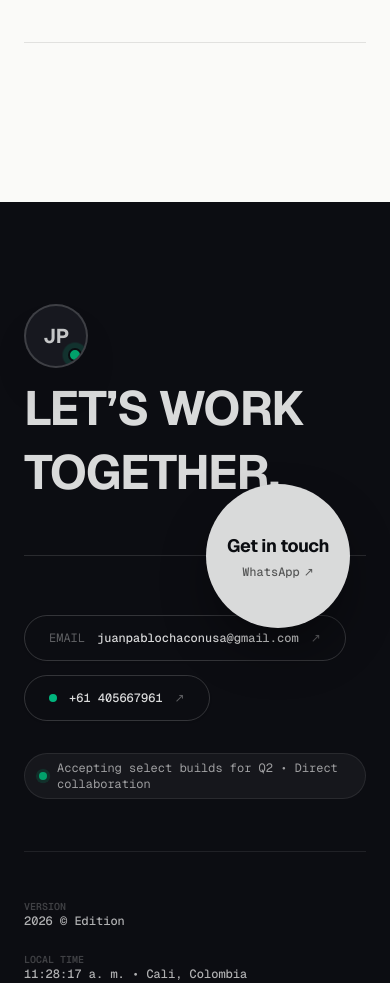
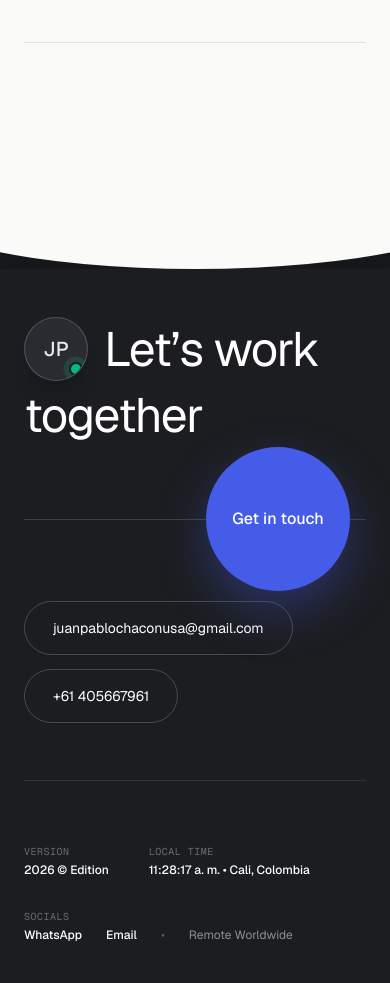
Before and after one commit to Juanpa571/portfolio, a React (Vite) app: page / in a window 390 px wide. Shown: the part 3520-4503 px from the top of the page. Built offline with nearby package versions, Linux system fonts and the light colour scheme.

Commit message:
feat(footer): exact Dennis Snellenberg architecture with animated collapsing white curve, cobalt magnetic button and refined typography

```diff
--- a/src/components/layout/Footer.tsx
+++ b/src/components/layout/Footer.tsx
@@ -8,65 +8,39 @@ gsap.registerPlugin(ScrollTrigger);
 
 export const Footer: React.FC = () => {
   const liveTime = useLiveTime(siteConfig.profile.timezone);
-  const containerRef = useRef<HTMLElement | null>(null);
-  const pathRef = useRef<SVGPathElement | null>(null);
-  const contentRef = useRef<HTMLDivElement | null>(null);
+  const footerRef = useRef<HTMLElement | null>(null);
+  const curveRef = useRef<HTMLDivElement | null>(null);
   const buttonRef = useRef<HTMLAnchorElement | null>(null);
 
   useEffect(() => {
-    if (!containerRef.current) return;
+    if (!curveRef.current || !footerRef.current) return;
 
     const ctx = gsap.context(() => {
-      // Dennis Snellenberg dynamic curved horizon morph
-      if (pathRef.current) {
-        ScrollTrigger.create({
-          trigger: containerRef.current,
+      // Dennis Snellenberg dynamic curved transition:
+      // When entering the viewport, the white rounded shape arches down into the dark section.
+      // As the user scrolls down, the white curve shrinks from 130px to 0px, flattening out completely.
+      gsap.to(curveRef.current, {
+        height: 0,
+        ease: 'none',
+        scrollTrigger: {
+          trigger: footerRef.current,
           start: 'top bottom',
-          end: 'top 25%',
+          end: 'top 15%',
           scrub: true,
-          onUpdate: (self) => {
-            // self.progress goes from 0 to 1
-            // at progress 0: curve arches upwards with peak at 0
-            // at progress 1: curve flattens completely to 120
-            const curveY = 120 * (1 - self.progress);
-            pathRef.current?.setAttribute(
-              'd',
-              `M0,120 Q720,${curveY.toFixed(1)} 1440,120 L1440,120 L0,120 Z`
-            );
         },
       });
-      }
-
-      // Parallax lift for the inner content
-      if (contentRef.current) {
-        gsap.fromTo(
-          contentRef.current,
-          { y: 70, opacity: 0.85 },
-          {
-            y: 0,
-            opacity: 1,
-            ease: 'power2.out',
-            scrollTrigger: {
-              trigger: containerRef.current,
-              start: 'top 90%',
-              end: 'top 20%',
-              scrub: 0.6,
-            },
-          }
-        );
-      }
-    }, containerRef);
+    }, footerRef);
 
     return () => ctx.revert();
   }, []);
 
-  // Snellenberg-Style Magnetic Hover for the big circular CTA button
+  // Snellenberg Magnetic Hover on Circular Action Button
   const handleMouseMove = (e: React.MouseEvent<HTMLAnchorElement>) => {
     if (!buttonRef.current) return;
     const rect = buttonRef.current.getBoundingClientRect();
     const x = e.clientX - (rect.left + rect.width / 2);
     const y = e.clientY - (rect.top + rect.height / 2);
-    buttonRef.current.style.transform = `translate3d(${x * 0.28}px, ${y * 0.28}px, 0) scale(1.04)`;
+    buttonRef.current.style.transform = `translate3d(${x * 0.32}px, ${y * 0.32}px, 0) scale(1.05)`;
   };
 
   const handleMouseLeave = () => {
@@ -77,70 +51,62 @@ export const Footer: React.FC = () => {
   return (
     <footer
       id="contact"
-      ref={containerRef}
-      className="relative bg-[#0c0d12] text-white overflow-hidden min-h-screen flex flex-col justify-between select-none"
+      ref={footerRef}
+      className="relative bg-[#1c1d20] text-white min-h-screen flex flex-col justify-between overflow-hidden select-none"
     >
-      {/* 1. Dennis Snellenberg Signature Curved Horizon Bridge */}
-      <div className="relative w-full overflow-hidden leading-none -mt-px pointer-events-none bg-[#fafaf8]">
-        <svg
-          viewBox="0 0 1440 120"
-          fill="none"
-          preserveAspectRatio="none"
-          className="w-full h-16 sm:h-24 md:h-32 lg:h-36 text-[#0c0d12] fill-current block"
-        >
-          <path
-            ref={pathRef}
-            d="M0,120 Q720,0 1440,120 L1440,120 L0,120 Z"
+      {/* 1. Dennis Snellenberg Dynamic White Curve Transition */}
+      <div className="relative w-full overflow-hidden bg-[#1c1d20] pointer-events-none z-10">
+        <div
+          ref={curveRef}
+          className="w-[150%] -left-[25%] relative bg-[#fafaf8] rounded-b-[50%] shadow-[0_35px_50px_rgba(0,0,0,0.22)] will-change-[height]"
+          style={{ height: '130px' }}
         />
-        </svg>
       </div>
 
-      {/* 2. Full-Viewport Monumental Workspace */}
+      {/* 2. Full-Viewport Immersive Section */}
+      <div className="max-w-[1500px] w-full mx-auto px-6 sm:px-14 lg:px-20 pt-10 sm:pt-16 lg:pt-24 pb-10 sm:pb-14 flex-1 flex flex-col justify-between">
+
+        {/* Top: Avatar + "Let's work together" Headline */}
+        <div className="flex justify-between items-start pt-2">
+          <div className="space-y-3 sm:space-y-5">
+            <div className="flex items-center gap-4 sm:gap-7 lg:gap-8">
+
+              {/* Circular Avatar / Headshot container */}
               <div
-        ref={contentRef}
-        className="max-w-[1400px] w-full mx-auto px-6 sm:px-12 lg:px-16 pt-8 sm:pt-14 lg:pt-20 pb-8 sm:pb-12 flex-1 flex flex-col justify-between will-change-transform"
-      >
-        {/* Top Header: Avatar + Monumental Headline */}
-        <div className="space-y-4 sm:space-y-6">
-          <div className="flex items-center justify-between">
-            <div className="flex items-center gap-4 sm:gap-7 lg:gap-9 flex-wrap">
-
-              {/* Circular Avatar Container (Portrait Structural Placeholder) */}
-              <div
-                className="w-16 h-16 sm:w-24 sm:h-24 lg:w-28 lg:h-28 rounded-full overflow-hidden bg-[#1a1b23] border-2 border-white/20 shrink-0 relative flex items-center justify-center font-display font-bold text-xl sm:text-2xl text-white/90 shadow-2xl group cursor-pointer"
-                title="Juan Pablo Chacón — Creative Engineer"
+                className="w-16 h-16 sm:w-22 sm:h-22 lg:w-26 lg:h-26 rounded-full overflow-hidden bg-[#2a2b30] border border-white/20 shrink-0 relative flex items-center justify-center text-white/90 font-display font-medium text-xl sm:text-2xl shadow-xl group cursor-pointer"
+                title="Juan Pablo Chacón"
                 data-interactive
               >
-                <span className="tracking-tight">JP</span>
-                {/* Solitary Emerald Vitality Beacon */}
+                <span>JP</span>
+                {/* Solitary Vitality Beacon */}
                 <span className="absolute bottom-1 right-1 sm:bottom-1.5 sm:right-1.5 flex h-3.5 w-3.5">
                   <span className="animate-ping absolute inline-flex h-full w-full rounded-full bg-emerald-400 opacity-75"></span>
-                  <span className="relative inline-flex rounded-full h-3.5 w-3.5 bg-emerald-500 border-2 border-[#0c0d12]"></span>
+                  <span className="relative inline-flex rounded-full h-3.5 w-3.5 bg-emerald-500 border-2 border-[#1c1d20]"></span>
                 </span>
               </div>
 
-              <h2 className="text-5xl sm:text-7xl md:text-8xl lg:text-[7.5vw] font-bold font-display tracking-tight text-white leading-none uppercase">
+              <h2 className="text-5xl sm:text-7xl md:text-8xl lg:text-[6.8vw] font-normal font-sans text-white tracking-tight leading-[0.92]">
                 Let’s work
               </h2>
             </div>
 
-            {/* Subtle Directional Corner Arrow */}
-            <span className="hidden md:block text-5xl lg:text-7xl font-light text-white/25 font-mono leading-none select-none">
-              ↘
-            </span>
-          </div>
-
-          <div className="text-5xl sm:text-7xl md:text-8xl lg:text-[7.5vw] font-bold font-display tracking-tight text-white leading-none uppercase">
-            together.
+            <div className="text-5xl sm:text-7xl md:text-8xl lg:text-[6.8vw] font-normal font-sans text-white tracking-tight leading-[0.92]">
+              together
             </div>
           </div>
 
-        {/* Middle Section: Full-Width Divider Line & Floating Magnetic Action Button */}
-        <div className="relative my-14 sm:my-20 lg:my-24">
+          {/* Elegant Corner Arrow */}
+          <div className="hidden sm:block text-4xl sm:text-5xl lg:text-6xl font-light text-white/30 font-mono select-none pt-2">
+            ↙
+          </div>
+        </div>
+
+        {/* Middle: Horizontal Divider Line & Dennis Snellenberg Magnetic Blue Circle Button */}
+        <div className="relative my-16 sm:my-24 lg:my-28">
           <div className="w-full h-px bg-white/15" />
 
-          {/* Magnetic Floating Circular Action Button (Dennis Snellenberg Style) */}
-          <div className="absolute right-4 sm:right-10 lg:right-20 top-1/2 -translate-y-1/2 z-20">
+          {/* Floating Magnetic Blue Action Button */}
+          <div className="absolute right-4 sm:right-14 lg:right-28 top-1/2 -translate-y-1/2 z-20">
             <a
               ref={buttonRef}
               href={siteConfig.profile.contact.whatsapp}
@@ -148,91 +114,76 @@ export const Footer: React.FC = () => {
               rel="noopener noreferrer"
               onMouseMove={handleMouseMove}
               onMouseLeave={handleMouseLeave}
-              className="w-36 h-36 sm:w-44 sm:h-44 lg:w-52 lg:h-52 rounded-full bg-white text-[#0c0d12] font-display font-bold text-base sm:text-lg flex flex-col items-center justify-center shadow-[0_25px_60px_-15px_rgba(0,0,0,0.7)] active:scale-95 transition-transform duration-300 group cursor-pointer text-center p-4 border-4 border-white/10 select-none"
+              className="w-36 h-36 sm:w-44 sm:h-44 lg:w-48 lg:h-48 rounded-full bg-[#455ce9] text-white font-sans text-base sm:text-lg font-medium flex items-center justify-center shadow-[0_20px_50px_rgba(69,92,233,0.35)] active:scale-95 transition-transform duration-300 group cursor-pointer text-center select-none"
               style={{ transition: 'transform 0.4s cubic-bezier(0.16, 1, 0.3, 1)' }}
               data-interactive
             >
-              <span className="text-lg sm:text-xl font-bold tracking-tight">Get in touch</span>
-              <span className="text-xs font-mono text-black/60 group-hover:translate-x-0.5 group-hover:-translate-y-0.5 transition-transform duration-200 mt-1 flex items-center gap-1 font-medium">
-                <span>WhatsApp</span>
-                <span>↗</span>
+              <span className="group-hover:scale-105 transition-transform duration-200">
+                Get in touch
               </span>
             </a>
           </div>
         </div>
 
-        {/* Direct Action Pills (Email & Direct Phone) */}
-        <div className="space-y-8">
-          <div className="flex flex-wrap items-center gap-3.5 sm:gap-4 max-w-2xl">
-            {/* Email Pill */}
+        {/* Direct Action Contact Pills */}
+        <div className="flex flex-wrap items-center gap-3.5 sm:gap-5">
           <a
             href={`mailto:${siteConfig.profile.contact.email}`}
-              className="px-6 sm:px-8 py-3.5 sm:py-4 rounded-full border border-white/20 text-white font-mono text-xs sm:text-sm hover:bg-white hover:text-black hover:border-white transition-all duration-300 flex items-center gap-3 cursor-pointer group shadow-sm active:scale-95"
+            className="px-7 sm:px-9 py-4 sm:py-5 rounded-full border border-white/20 text-white font-sans text-sm sm:text-base hover:bg-white hover:text-black hover:border-white transition-all duration-300 flex items-center justify-center cursor-pointer shadow-xs active:scale-95"
             data-interactive
           >
-              <span className="text-white/40 group-hover:text-black/50 text-xs">EMAIL</span>
-              <span className="font-medium truncate">{siteConfig.profile.contact.email}</span>
-              <span className="text-white/40 group-hover:text-black group-hover:translate-x-0.5 transition-all">↗</span>
+            <span>{siteConfig.profile.contact.email}</span>
           </a>
 
-            {/* Direct Phone / WhatsApp Pill */}
           <a
             href={siteConfig.profile.contact.whatsapp}
             target="_blank"
             rel="noopener noreferrer"
-              className="px-6 sm:px-8 py-3.5 sm:py-4 rounded-full border border-white/20 text-white font-mono text-xs sm:text-sm hover:bg-white hover:text-black hover:border-white transition-all duration-300 flex items-center gap-3 cursor-pointer group shadow-sm active:scale-95"
+            className="px-7 sm:px-9 py-4 sm:py-5 rounded-full border border-white/20 text-white font-sans text-sm sm:text-base hover:bg-white hover:text-black hover:border-white transition-all duration-300 flex items-center justify-center cursor-pointer shadow-xs active:scale-95"
             data-interactive
           >
-              <span className="w-2 h-2 rounded-full bg-emerald-400"></span>
-              <span className="font-medium">+61 405667961</span>
-              <span className="text-white/40 group-hover:text-black group-hover:translate-x-0.5 transition-all">↗</span>
+            <span>+61 405667961</span>
           </a>
         </div>
 
-          {/* Availability Telemetry Pill */}
-          <div className="inline-flex items-center gap-2.5 px-3.5 py-1.5 rounded-full bg-white/5 border border-white/10 text-xs font-mono text-white/70">
-            <span className="relative flex h-2 w-2">
-              <span className="animate-ping absolute inline-flex h-full w-full rounded-full bg-emerald-400 opacity-75"></span>
-              <span className="relative inline-flex rounded-full h-2 w-2 bg-emerald-500"></span>
-            </span>
-            <span>Accepting select builds for Q2 • Direct collaboration</span>
+        {/* Bottom Colophon: Version, Local Time, Socials */}
+        <div className="pt-16 sm:pt-24 mt-10 border-t border-white/10 flex flex-col sm:flex-row justify-between items-start sm:items-end gap-8 text-xs font-sans text-white/50">
+          <div className="flex items-center gap-10 sm:gap-16">
+            <div>
+              <span className="text-white/35 block text-[10px] uppercase tracking-wider mb-1 font-mono">VERSION</span>
+              <span className="text-white font-medium">2026 © Edition</span>
+            </div>
+            <div>
+              <span className="text-white/35 block text-[10px] uppercase tracking-wider mb-1 font-mono">LOCAL TIME</span>
+              <span className="text-white font-medium">{liveTime || '14:25 COT'} • Cali, Colombia</span>
             </div>
           </div>
 
-        {/* Bottom Colophon & Global Telemetry */}
-        <div className="pt-12 sm:pt-16 mt-12 sm:mt-16 border-t border-white/10 flex flex-col sm:flex-row justify-between items-start sm:items-center gap-6 text-xs font-mono text-white/40">
-          <div className="flex flex-wrap items-center gap-6 sm:gap-8">
           <div>
-              <span className="text-white/25 block text-[10px] uppercase font-semibold">VERSION</span>
-              <span className="text-white/80 font-medium">2026 © Edition</span>
-            </div>
-            <div>
-              <span className="text-white/25 block text-[10px] uppercase font-semibold">LOCAL TIME</span>
-              <span className="text-white/80 font-medium">{liveTime || '14:20 COT'} • Cali, Colombia</span>
-            </div>
-          </div>
-
-          <div className="flex items-center gap-5 sm:gap-6 text-white/60 text-[11px]">
+            <span className="text-white/35 block text-[10px] uppercase tracking-wider mb-1 font-mono sm:text-right">SOCIALS</span>
+            <div className="flex items-center gap-6 sm:gap-7 text-white font-medium text-xs sm:text-sm">
               <a
                 href={siteConfig.profile.contact.whatsapp}
                 target="_blank"
                 rel="noopener noreferrer"
-              className="hover:text-white transition-colors"
+                className="hover:text-white/70 transition-colors"
                 data-interactive
               >
-              WhatsApp ↗
+                WhatsApp
               </a>
               <a
                 href={`mailto:${siteConfig.profile.contact.email}`}
-              className="hover:text-white transition-colors"
+                className="hover:text-white/70 transition-colors"
                 data-interactive
               >
-              Email ↗
+                Email
               </a>
-            <span className="text-white/20">•</span>
-            <span className="text-white/50">Remote Worldwide</span>
+              <span className="text-white/25">•</span>
+              <span className="text-white/50 font-normal">Remote Worldwide</span>
             </div>
           </div>
+        </div>
+
       </div>
     </footer>
   );
```
Lines whose indentation alone changed are shown as unchanged.
